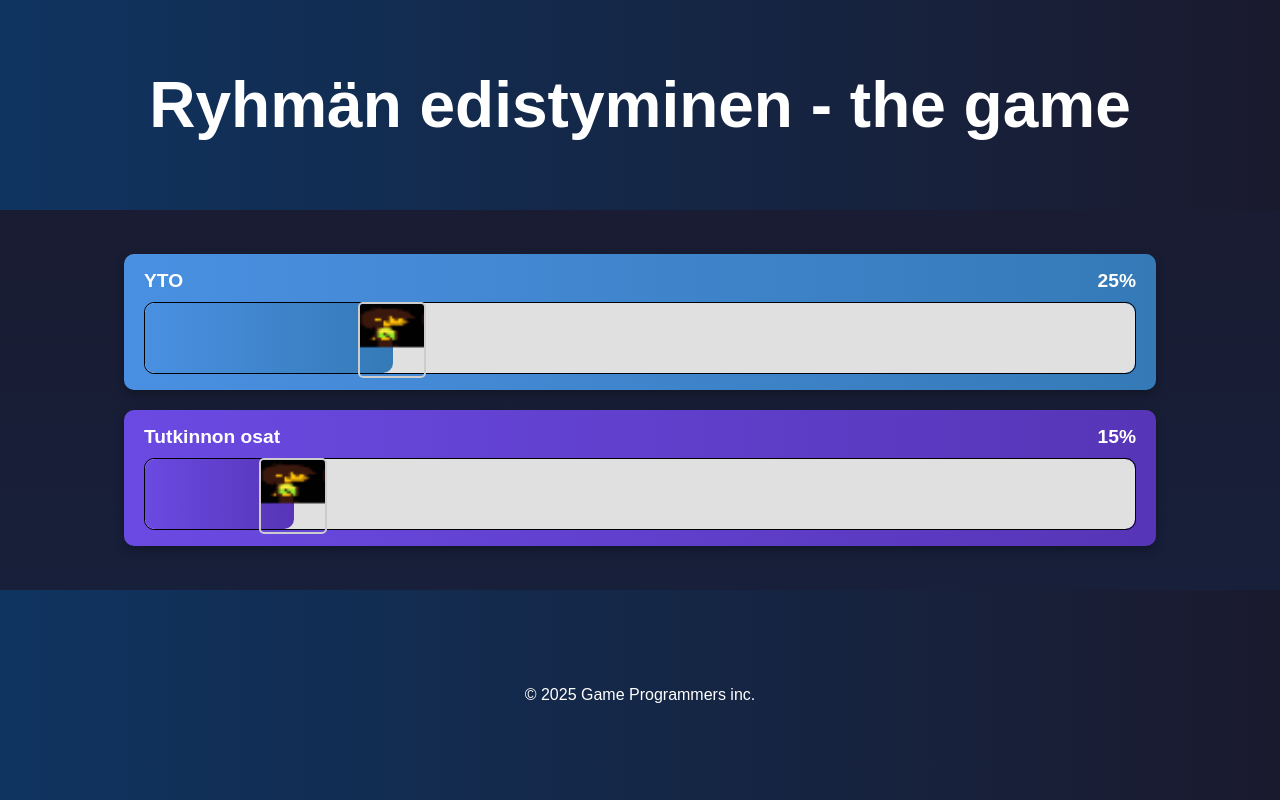
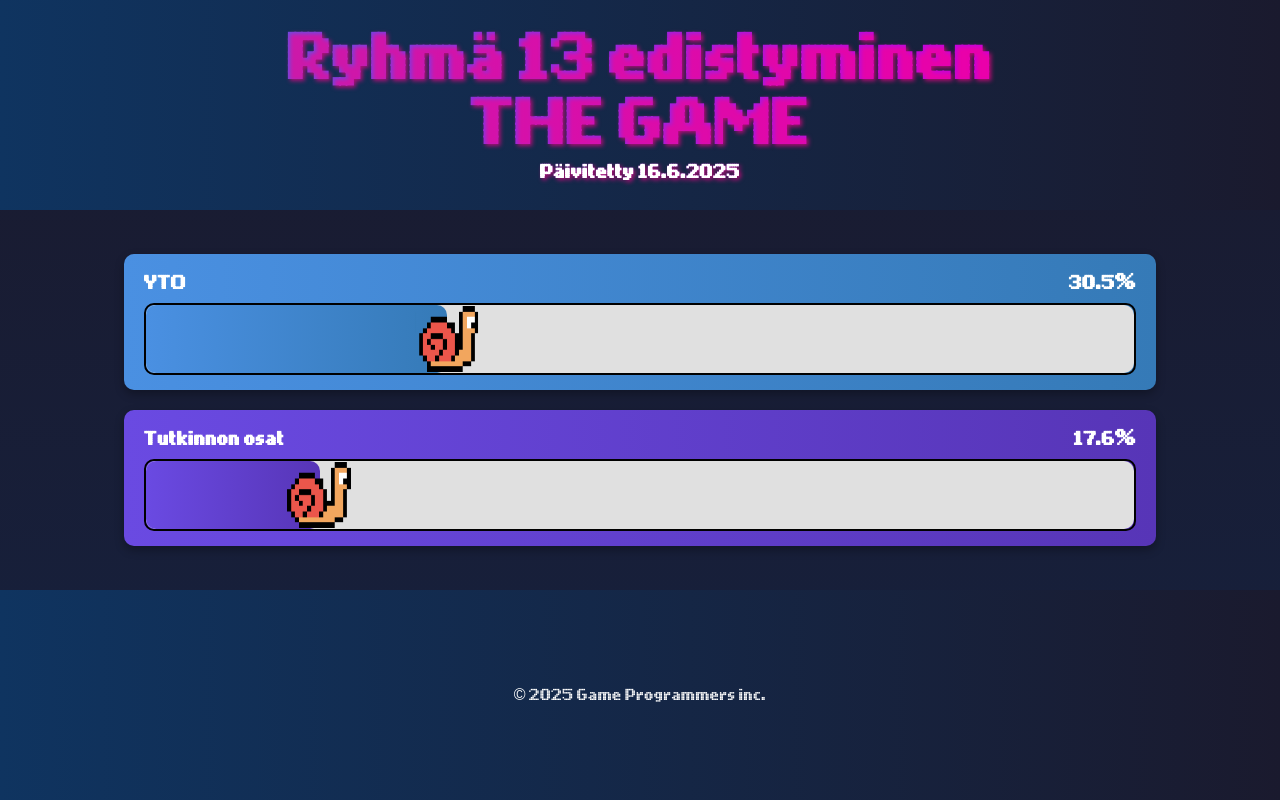
Before and after one commit to lattesprezzo/Progressbarsivusto, a plain HTML site: page video-game-website/index.html in a window 1280 px wide. Drawn offline with Linux system fonts and the light colour scheme.

Commit message:
Updated text and animation

```diff
--- a/video-game-website/index.html
+++ b/video-game-website/index.html
@@ -8,7 +8,11 @@
 </head>
 <body>
     <header>
-        <h1>Ryhmän edistyminen - the game</h1>
+        <h1>
+            <span class="header-line">Ryhmä 13 edistyminen</span>
+            <span class="header-line">THE GAME</span>
+             <span class="header-line updated">Päivitetty 16.6.2025</span>
+        </h1>
     </header>
     <main>
         <!-- Flexbox for YTO -->
@@ -19,8 +23,9 @@
             </div>
             <div class="progress-content">
                 <progress id="yto" value="1" max="100"></progress>
-                <canvas id="yto-canvas" class="progress-canvas" width="30" height="30"></canvas>
-            </div>
+                <canvas id="yto-canvas" class="progress-canvas"></canvas>
+
+            </div>     <canvas id="gameCanvas"></canvas>
         </div>
 
         <!-- Flexbox for Tutkinnon osat -->
@@ -31,13 +36,15 @@
             </div>
             <div class="progress-content">
                 <progress id="tutkinnon-osat" value="2" max="100"></progress>
-                <canvas id="tutkinnon-osat-canvas" class="progress-canvas" width="30" height="30"></canvas>
+                <canvas id="tutkinnon-osat-canvas" class="progress-canvas"></canvas>
             </div>
         </div>
     </main>
     <footer>
         <p>&copy; 2025 Game Programmers inc.</p>
     </footer>
-    <script src="scripts/script.js"></script>
+    <!-- Mark scripts as modules -->
+    <script type="module" src="scripts/script.js"></script>
+    <script type="module" src="scripts/animation.js"></script>
 </body>
 </html>
--- /dev/null
+++ b/video-game-website/scripts/animation.js
@@ -0,0 +1,47 @@
+const spriteSheet = new Image();
+spriteSheet.src = "images/snail.png"; // Path to the spritesheet
+
+// Animation settings
+const frameWidth = 90; // Width of each frame
+const frameHeight = 68; // Height of each frame
+const columns = 3; // Number of columns in the spritesheet (1 row, 3 frames)
+const totalFrames = columns; // Total number of frames
+const frameShowTime = 500; // Time each frame is shown (in milliseconds)
+
+// Animation variables
+let currentFrame = totalFrames - 1; // Start from the last frame
+
+// Function to draw a frame on a given canvas
+export function drawFrame(canvas, spriteSheet) {
+    const ctx = canvas.getContext("2d");
+
+    // Calculate the source X position for the current frame
+    const sourceX = currentFrame * frameWidth; // Column position (right to left)
+    const sourceY = 0; // Row position (always 0 since there's only 1 row)
+
+    // Clear the canvas
+    ctx.clearRect(0, 0, canvas.width, canvas.height);
+
+    // Draw the current frame
+    ctx.drawImage(
+        spriteSheet,
+        sourceX, // Source X position
+        sourceY, // Source Y position
+        frameWidth, // Source width
+        frameHeight, // Source height
+        0, // Destination X position
+        0, // Destination Y position
+        canvas.width, // Destination width
+        canvas.height // Destination height
+    );
+
+    // Update the frame index
+    currentFrame = (currentFrame - 1 + totalFrames) % totalFrames; // Loop back to the last frame after reaching the first frame
+}
+
+// Function to start the animation loop for a specific canvas
+export function startAnimation(canvas, spriteSheet) {
+    setInterval(() => {
+        drawFrame(canvas, spriteSheet);
+    }, frameShowTime); // Change frame every `frameShowTime` milliseconds
+}
--- a/video-game-website/scripts/script.js
+++ b/video-game-website/scripts/script.js
@@ -1,7 +1,9 @@
+import { drawFrame, startAnimation } from "./animation.js";
+
 document.addEventListener("DOMContentLoaded", () => {
     // Variables to control progress bar percentages
-    const ytoPercentage = 25; // Change this value to update the YTO progress bar
-    const tutkinnonOsatPercentage = 15; // Change this value to update the Tutkinnon osat progress bar
+    const ytoPercentage = 30.5; // Change this value to update the YTO progress bar
+    const tutkinnonOsatPercentage = 17.6; // Change this value to update the Tutkinnon osat progress bar
 
     const ytoProgress = document.getElementById("yto");
     const tutkinnonOsatProgress = document.getElementById("tutkinnon-osat");
@@ -12,9 +14,8 @@ document.addEventListener("DOMContentLoaded", () => {
     const ytoCanvas = document.getElementById("yto-canvas");
     const tutkinnonOsatCanvas = document.getElementById("tutkinnon-osat-canvas");
 
-    const spriteSheetSrc = "images/walk-spritesheet.png"; // Replace with the actual path to the spritesheet
-    const spriteWidth = 2000 / 11; // Width of each frame (2000px divided by 11 frames)
-    const spriteHeight = 512; // Height of the sprite
+    const spriteSheet = new Image();
+    spriteSheet.src = "images/snail.png"; // Path to the spritesheet
 
     // Function to update progress bar and canvas positions
     function updateProgressBars() {
@@ -31,27 +32,6 @@ document.addEventListener("DOMContentLoaded", () => {
         }
     }
 
-    // Function to animate canvas color
-    function animateCanvas(canvasId) {
-        const canvas = document.getElementById(canvasId);
-        const ctx = canvas.getContext("2d");
-
-        let colors = ["#FF5733", "#33FF57", "#3357FF", "#FF33A1", "#A133FF"];
-        let colorIndex = 0;
-
-        setInterval(() => {
-            // Clear the canvas
-            ctx.clearRect(0, 0, canvas.width, canvas.height);
-
-            // Set the new color
-            ctx.fillStyle = colors[colorIndex];
-            ctx.fillRect(0, 0, canvas.width, canvas.height);
-
-            // Update the color index
-            colorIndex = (colorIndex + 1) % colors.length;
-        }, 500); // Change color every 0.5 seconds
-    }
-
     // Function to move the canvas box based on the percentage
     function moveCanvas(canvas, progressBar, percentage) {
         const progressBarWidth = progressBar.offsetWidth; // Get the width of the progress bar
@@ -64,49 +44,14 @@ document.addEventListener("DOMContentLoaded", () => {
         canvas.style.top = "0"; // Align vertically inside the progress bar
     }
 
-    // Function to animate the sprite inside the canvas
-    function animateSprite(canvasId) {
-        const canvas = document.getElementById(canvasId);
-        const ctx = canvas.getContext("2d");
-        const spriteImage = new Image();
-        spriteImage.src = spriteSheetSrc;
-
-        let currentFrame = 0;
-
-        spriteImage.onload = () => {
-            setInterval(() => {
-                // Clear the canvas
-                ctx.clearRect(0, 0, canvas.width, canvas.height);
-
-                // Draw the current frame of the sprite
-                ctx.drawImage(
-                    spriteImage,
-                    currentFrame * spriteWidth, // Source X position
-                    0, // Source Y position
-                    spriteWidth, // Source width
-                    spriteHeight, // Source height
-                    0, // Destination X position
-                    0, // Destination Y position
-                    canvas.width, // Destination width
-                    canvas.height // Destination height
-                );
-
-                // Update the frame index
-                currentFrame = (currentFrame + 1) % 11; // Loop through 11 frames
-            }, 100); // Change frame every 100ms
-        };
-    }
-
     // Initial setup
     updateProgressBars();
 
-    // Animate the canvases
-    animateCanvas("yto-canvas");
-    animateCanvas("tutkinnon-osat-canvas");
-
-    // Animate the sprites
-    animateSprite("yto-canvas");
-    animateSprite("tutkinnon-osat-canvas");
+    // Start the animation for both canvases once the spritesheet is loaded
+    spriteSheet.onload = () => {
+        startAnimation(ytoCanvas, spriteSheet);
+        startAnimation(tutkinnonOsatCanvas, spriteSheet);
+    };
 
     // Update canvas positions on window resize
     window.addEventListener("resize", updateProgressBars);
--- a/video-game-website/styles/style.css
+++ b/video-game-website/styles/style.css
@@ -1,9 +1,18 @@
+/* Import the DePixelBreit font */
+@font-face {
+  font-family: "VideoGameFont";
+  src: url("../fonts/MobileFont.ttf") format("truetype");
+  font-weight: normal;
+  font-style: normal;
+}
+
+/* Apply the font globally */
 body {
   display: flex;
   flex-direction: column;
   height: 100vh;
   margin: 0;
-  font-family: "Arial", sans-serif;
+  font-family: "VideoGameFont", Arial, sans-serif; /* Use DePixelBreit as the main font */
   background: linear-gradient(to bottom, #1a1a2e, #16213e);
   color: #ffffff;
 }
@@ -16,6 +25,29 @@ header {
   background: linear-gradient(to right, #0f3460, #1a1a2e);
   padding: 20px;
   font-size: 2em;
+
+  h1 {
+    text-align: center;
+    margin: 0;
+    font-size: 2em; /* Default font size for larger screens */
+    color: transparent;
+    background: linear-gradient(
+      to right,
+      #6a4ae2,
+      #c200e3
+    ); /* Purple gradient */
+    -webkit-background-clip: text;
+    background-clip: text;
+    text-shadow: rgb(255 0 139 / 66%) 2px 2px 4px;
+  }
+  .header-line {
+    display: block; /* Ensures each line is on a separate row */
+  }
+  .updated {
+    font-size: 0.3em; /* Smaller font size for the updated text */
+    color: #ffffff; /* White color for the updated text */
+    margin-top: 5px; /* Space between the title and updated text */
+  }
 }
 
 main {
@@ -32,7 +64,7 @@ main {
   display: flex;
   flex-direction: column;
   align-items: center;
-  justify-content: center;
+  justify-content: flex-start;
   width: 80%;
   padding: 20px;
   height: 12vh;
@@ -84,7 +116,7 @@ progress {
   appearance: none;
   position: relative;
   display: flex;
-  border: 1px solid black;
+  border: 2px solid black;
 }
 progress::-webkit-progress-bar {
   background: #e0e0e0;
@@ -118,12 +150,12 @@ progress::-webkit-progress-value {
 
 .progress-canvas {
   width: 4em;
-    height: 100%;
-    border: 2px solid #ccc;
+  height: -webkit-fill-available;
   border-radius: 5px;
   position: absolute;
   top: 0;
   z-index: 1;
+  padding: 0.3%;
   pointer-events: none;
 }
 footer {
@@ -135,3 +167,16 @@ footer {
   padding: 20px;
   font-size: 1em;
 }
+
+/* Media query for smaller screens */
+@media (max-width: 768px) {
+  header h1 {
+    font-size: 1.2em; /* Reduce font size for smaller screens */
+  }
+}
+
+@media (max-width: 480px) {
+  header h1 {
+    font-size: 1em; /* Further reduce font size for very small screens */
+  }
+}
```
Also changed, not shown: video-game-website/fonts/DePixelBreit.ttf (added), video-game-website/fonts/MobileFont.ttf (added), video-game-website/fonts/PressStart2P-Regular.ttf (added), video-game-website/images/animations-full.png (added), video-game-website/images/snail.png (added). Lines whose indentation alone changed are shown as unchanged.
